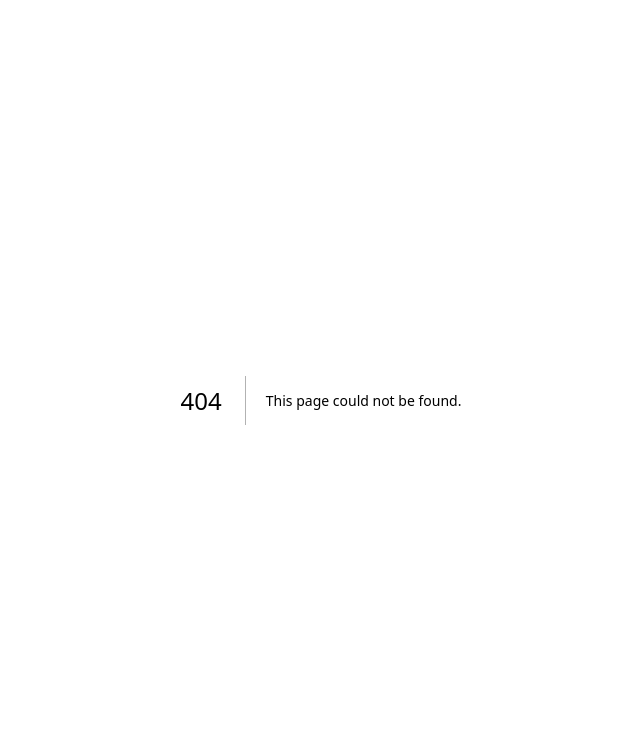
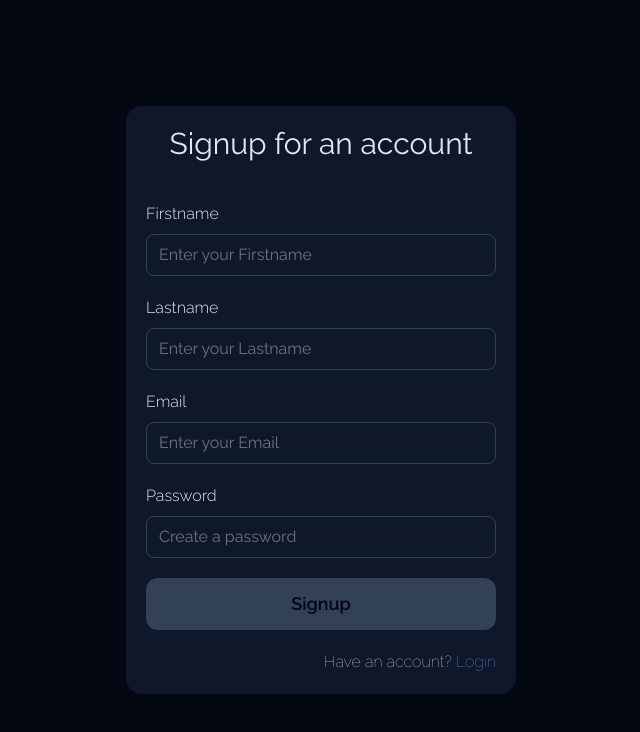
Before and after one commit to Officialibn1/wize, a Next.js app: page /signup in a window 1280 px wide. Before the commit this address had no page. Shown: the top 732 px of the page, without its empty margins (319-959 px from the left). Built offline with nearby package versions, Linux system fonts and the light colour scheme.

Commit message:
Signup page complete

```diff
--- /dev/null
+++ b/app/components/ui/SignUpForm.tsx
@@ -0,0 +1,54 @@
+import Link from "next/link";
+import React from "react";
+import "@/app/components/styles/LoginForm.css";
+
+const SignUpForm = () => {
+	return (
+		<form className='formElement'>
+			<legend>Signup for an account</legend>
+
+			<label>
+				<span>Firstname</span>
+				<input
+					type='text'
+					id='lirstname'
+					placeholder='Enter your Firstname'
+				/>
+			</label>
+
+			<label>
+				<span>Lastname</span>
+				<input
+					type='text'
+					id='lastname'
+					placeholder='Enter your Lastname'
+				/>
+			</label>
+
+			<label>
+				<span>Email</span>
+				<input
+					type='text'
+					id='email'
+					placeholder='Enter your Email'
+				/>
+			</label>
+
+			<label>
+				<span>Password</span>
+				<input
+					type='password'
+					id='password'
+					placeholder='Create a password'
+				/>
+			</label>
+
+			<button>Signup</button>
+			<p>
+				Have an account? <Link href={"/login"}>Login</Link>
+			</p>
+		</form>
+	);
+};
+
+export default SignUpForm;
--- /dev/null
+++ b/app/signup/page.tsx
@@ -0,0 +1,15 @@
+import React from "react";
+import SignUpForm from "../components/ui/SignUpForm";
+import "@/app/components/styles/LoginPage.css";
+
+const LoginPage = () => {
+	return (
+		<main className=' customContainer'>
+			<div className='loginPage'>
+				<SignUpForm />
+			</div>
+		</main>
+	);
+};
+
+export default LoginPage;
```
